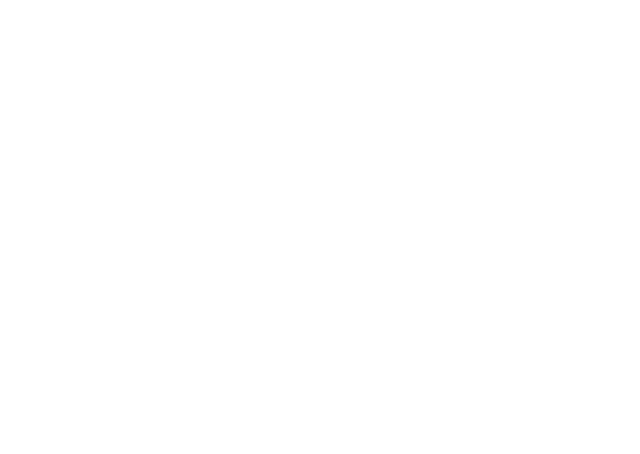
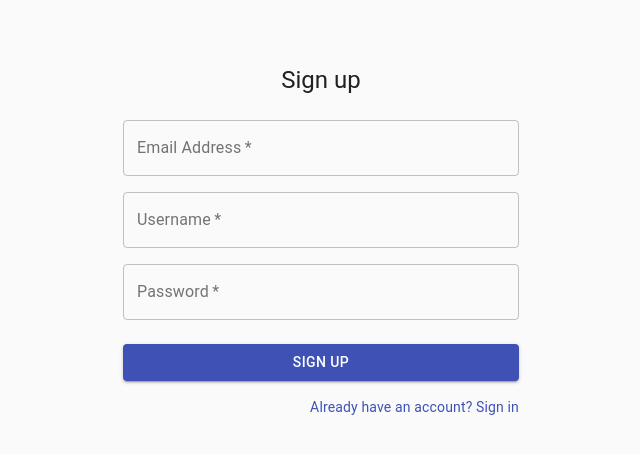
Before and after one commit to RatulAhmed/against-the-spread-frontend, a React (Create React App) app: page / in a window 1280 px wide. Shown: the top 454 px of the page, without its empty margins (319-959 px from the left). Built offline with nearby package versions, Linux system fonts and the light colour scheme.

Commit message:
SignIn and Signup Components taken from material UI

```diff
--- a/package.json
+++ b/package.json
@@ -4,6 +4,7 @@
   "private": true,
   "dependencies": {
     "@material-ui/core": "^4.11.0",
+    "@material-ui/icons": "^4.9.1",
     "@testing-library/jest-dom": "^4.2.4",
     "@testing-library/react": "^9.5.0",
     "@testing-library/user-event": "^7.2.1",
--- a/src/App.js
+++ b/src/App.js
@@ -1,10 +1,12 @@
 import React from 'react';
-import logo from './logo.svg';
 import './App.css';
+import { TextField } from "@material-ui/core";
+import SignUp from "./components/SignUp";
 
 function App() {
   return (
     <div className="App">
+      <SignUp></SignUp>
     </div>
   );
 }
--- /dev/null
+++ b/src/components/SignUp.js
@@ -0,0 +1,103 @@
+import React from 'react';
+import Button from '@material-ui/core/Button';
+import CssBaseline from '@material-ui/core/CssBaseline';
+import TextField from '@material-ui/core/TextField';
+import Link from '@material-ui/core/Link';
+import Grid from '@material-ui/core/Grid';
+import Box from '@material-ui/core/Box';
+import Typography from '@material-ui/core/Typography';
+import { makeStyles } from '@material-ui/core/styles';
+import Container from '@material-ui/core/Container';
+
+const useStyles = makeStyles((theme) => ({
+    paper: {
+        marginTop: theme.spacing(8),
+        display: 'flex',
+        flexDirection: 'column',
+        alignItems: 'center',
+    },
+    avatar: {
+        margin: theme.spacing(1),
+        backgroundColor: theme.palette.secondary.main,
+    },
+    form: {
+        width: '100%', // Fix IE 11 issue.
+        marginTop: theme.spacing(3),
+    },
+    submit: {
+        margin: theme.spacing(3, 0, 2),
+    },
+}));
+
+export default function SignUp() {
+    const classes = useStyles();
+
+    return (
+        <Container component="main" maxWidth="xs">
+            <CssBaseline />
+            <div className={classes.paper}>
+                <Typography component="h1" variant="h5">
+                    Sign up
+                </Typography>
+                <form className={classes.form} noValidate>
+                    <Grid container spacing={2}>
+                        <Grid item xs={12}>
+                            <TextField
+                                variant="outlined"
+                                required
+                                fullWidth
+                                id="email"
+                                label="Email Address"
+                                name="email"
+                                autoComplete="email"
+                            />
+                        </Grid>
+
+                        <Grid item xs={12}>
+                            <TextField
+                                variant="outlined"
+                                required
+                                fullWidth
+                                name="username"
+                                label="Username"
+                                type="username"
+                                id="username"
+                                autoComplete="username"
+                            />
+                        </Grid>
+                        <Grid item xs={12}>
+                            <TextField
+                                variant="outlined"
+                                required
+                                fullWidth
+                                name="password"
+                                label="Password"
+                                type="password"
+                                id="password"
+                                autoComplete="current-password"
+                            />
+                        </Grid>
+                    </Grid>
+                    <Button
+                        type="submit"
+                        fullWidth
+                        variant="contained"
+                        color="primary"
+                        className={classes.submit}
+                    >
+                        Sign Up
+                    </Button>
+                    <Grid container justify="flex-end">
+                        <Grid item>
+                            <Link href="#" variant="body2">
+                                Already have an account? Sign in
+                            </Link>
+                        </Grid>
+                    </Grid>
+                </form>
+            </div>
+            <Box mt={5}>
+            </Box>
+        </Container>
+    );
+}
```
Also changed, not shown: src/components/SignIn.js (added, +103 -0 lines), 1 other file (tests, documents, lock files or other folders).
